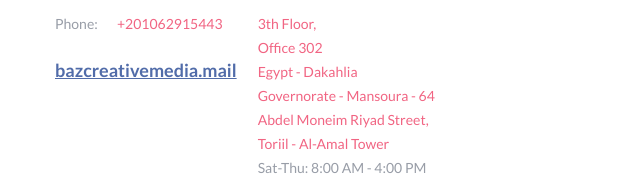
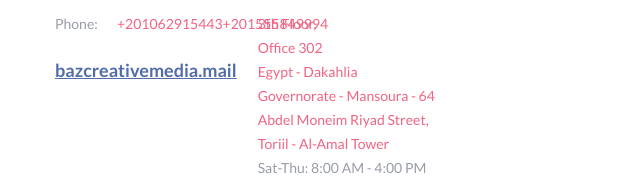
Before and after one commit to LetMeproo/bazcreativemedia, a plain HTML site: page contacts.html in a window 1280 px wide. Shown: the part 600-777 px from the top of the page, 0-640 px from the left. Drawn offline with Linux system fonts and the light colour scheme; a web font is replaced by a local one.

Commit message:
contacts.html

```diff
--- a/contacts.html
+++ b/contacts.html
@@ -177,6 +177,7 @@ j=d.createElement(s),dl=l!='dataLayer'?'&l='+l:'';j.async=true;j.src=
                 <dl class="list-terms-2">
                   <dt>Phone:</dt>
                   <dd><a href="https://wa.me/966543230795">+201062915443</a></dd>
+                  <dd><a href="https://wa.me/966543230795">+201555849994</a></dd>
                 </dl>
                 <dl class="list-terms-2">
 
```
